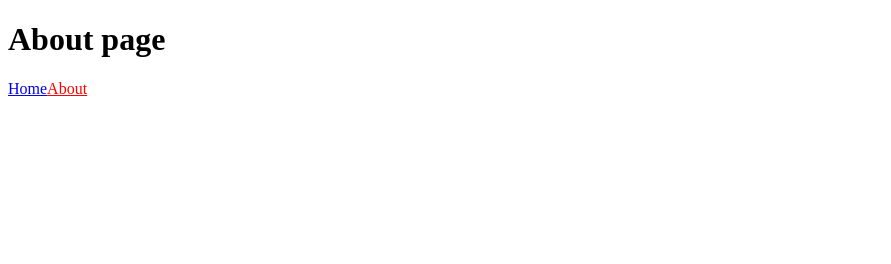
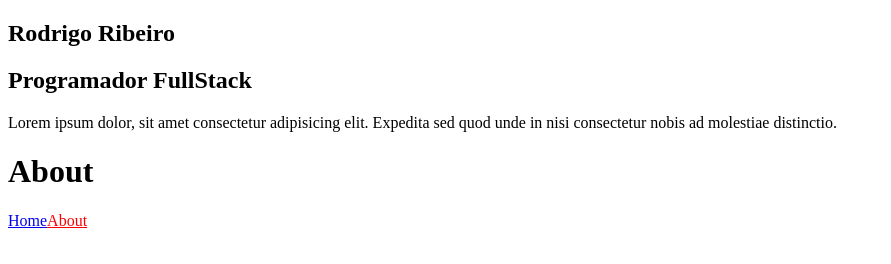
Before and after one commit to rodrigodasilva/gatsby-blog, a Gatsby site: page /about in a window 1280 px wide. Shown: the whole page, without its empty margins (0-891 px from the left). Built offline with nearby package versions, Linux system fonts and the light colour scheme; Gatsby itself is replaced by a stand-in of ours.

Commit message:
10. Criando um componente e compartilhando entre paginas

```diff
--- /dev/null
+++ b/src/components/Profile/index.js
@@ -0,0 +1,14 @@
+import React from 'react'
+
+const Profile = () => (
+  <div className="Profile-wrapper">
+    <h1>Rodrigo Ribeiro</h1>
+    <h2>Programador FullStack</h2>
+    <p>
+      Lorem ipsum dolor, sit amet consectetur adipisicing elit. Expedita sed quod unde
+      in nisi consectetur nobis ad molestiae distinctio.
+    </p>
+  </div>
+)
+
+export default Profile
--- a/src/components/layout.js
+++ b/src/components/layout.js
@@ -1,10 +1,18 @@
 import React from "react"
 import PropTypes from "prop-types"
+import Profile from "./Profile"
 
 const Layout = ({ children }) => {
 
   return (
-        <main>{children}</main>
+    <>
+      <aside>
+        <Profile />
+      </aside>
+      <main>
+        {children}
+      </main>
+    </>
   )
 }
 
--- a/src/pages/about.js
+++ b/src/pages/about.js
@@ -1,9 +1,14 @@
 import React from 'react'
 import { Link } from 'gatsby'
 
+import Layout from "../components/layout"
+import SEO from "../components/seo"
+
 const AboutPage = () => (
-      <>
-        <h1>About page</h1>
+  <Layout>
+    <SEO title="About" />
+    <h1>About</h1>
+
     <Link to="/" activeStyle={{color: 'red'}}>
       Home
     </Link>
@@ -11,8 +16,8 @@ const AboutPage = () => (
     <Link to="/about" activeStyle={{color: 'red'}}>
       About
     </Link>
-      </>
-);
+  </Layout>
+)
 
 
-export default AboutPage;
+export default AboutPage
```
Lines whose indentation alone changed are shown as unchanged.
